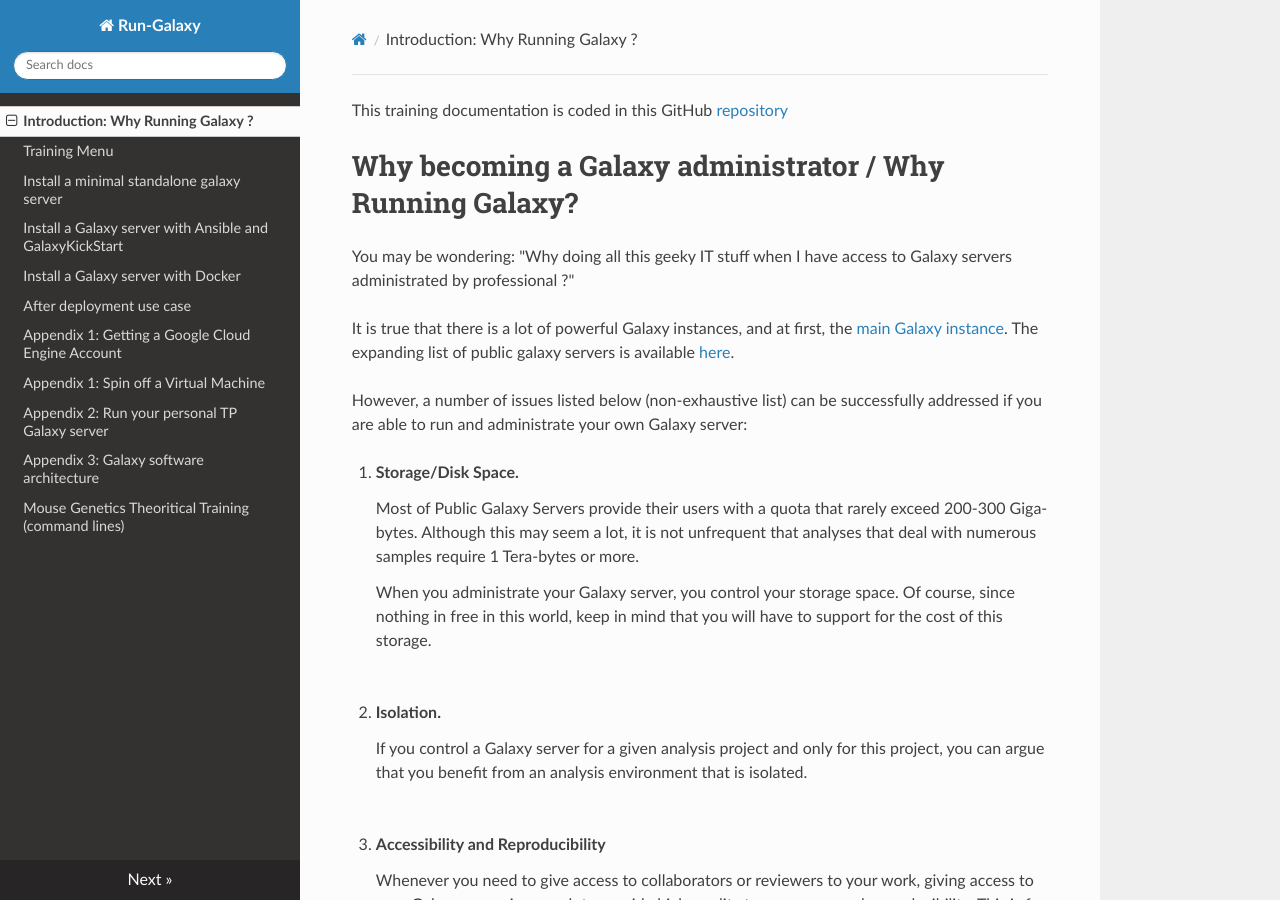
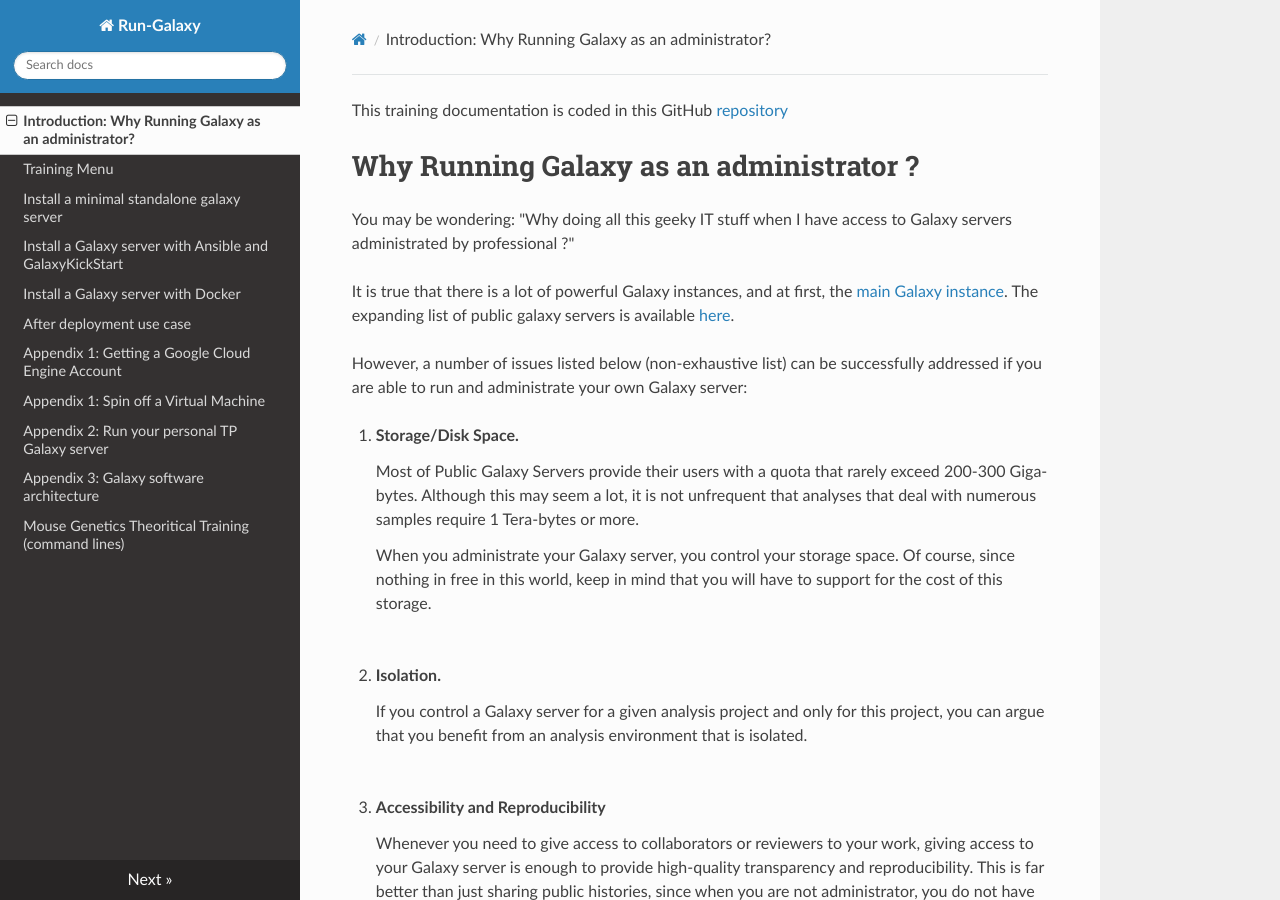
Before and after one commit to ARTbio/Run-Galaxy, an MkDocs documentation site: the page built from docs/index.md, in a window 1280 px wide and 900 px high. Built offline with MkDocs 1.6.1, drawn with Linux system fonts in a browser that asks for light colours; nearby versions of some CDN libraries; old or Windows-style settings are respelled for this version of MkDocs.

Commit message:
test documentation mkdocs update

```diff
--- a/docs/index.md
+++ b/docs/index.md
@@ -1,7 +1,7 @@
 This training documentation is coded in this GitHub
 [repository](https://github.com/ARTbio/Run-Galaxy)
 
-# Why becoming a Galaxy administrator / Why **Running** Galaxy?
+# Why Running Galaxy as an administrator ?
 
 You may be wondering: "Why doing all this geeky IT stuff when I have access to Galaxy
 servers administrated by professional ?"
--- a/mkdocs.yml
+++ b/mkdocs.yml
@@ -1,6 +1,6 @@
 site_name: Run-Galaxy
 pages:
-  - "Introduction: Why Running Galaxy ?": index.md
+  - "Introduction: Why Running Galaxy as an administrator?": index.md
   - Training Menu: Training_menu.md
   - Install a minimal standalone galaxy server: bare-galaxy.md
   - Install a Galaxy server with Ansible and GalaxyKickStart: GalaxyKickStart.md
```
